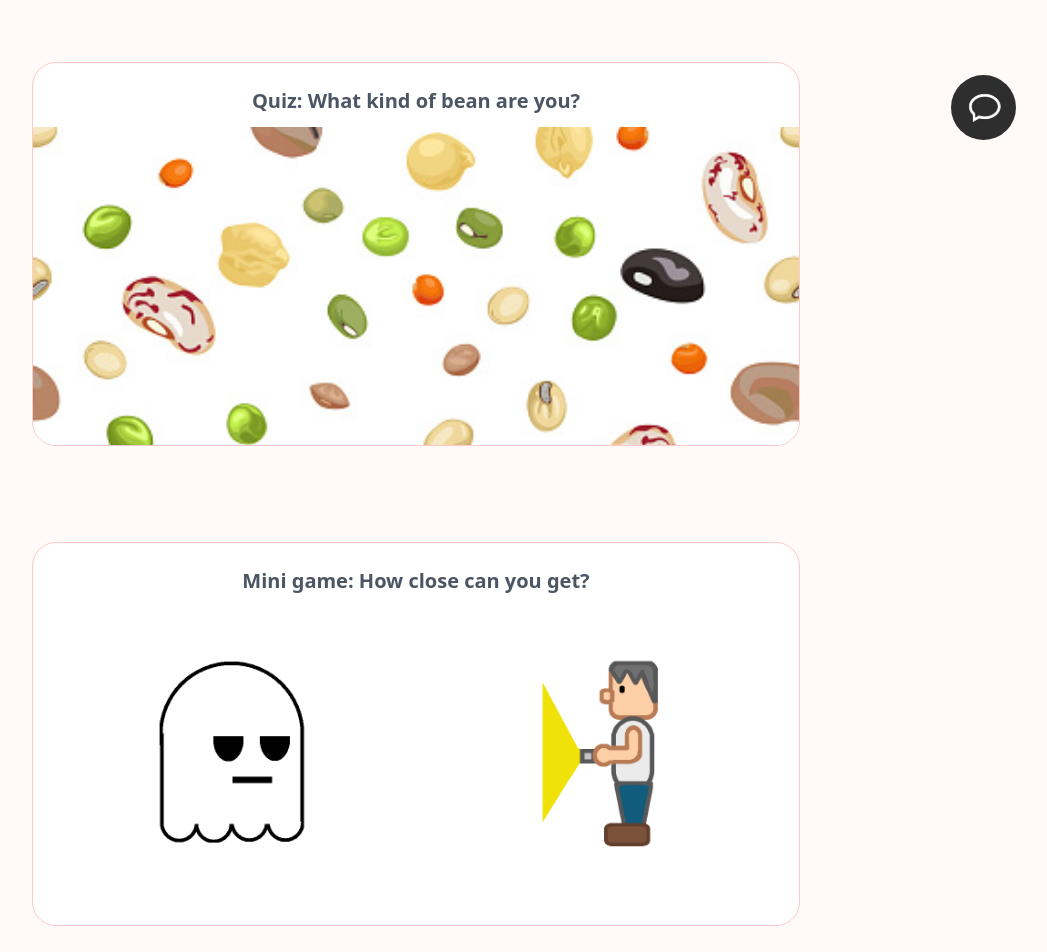
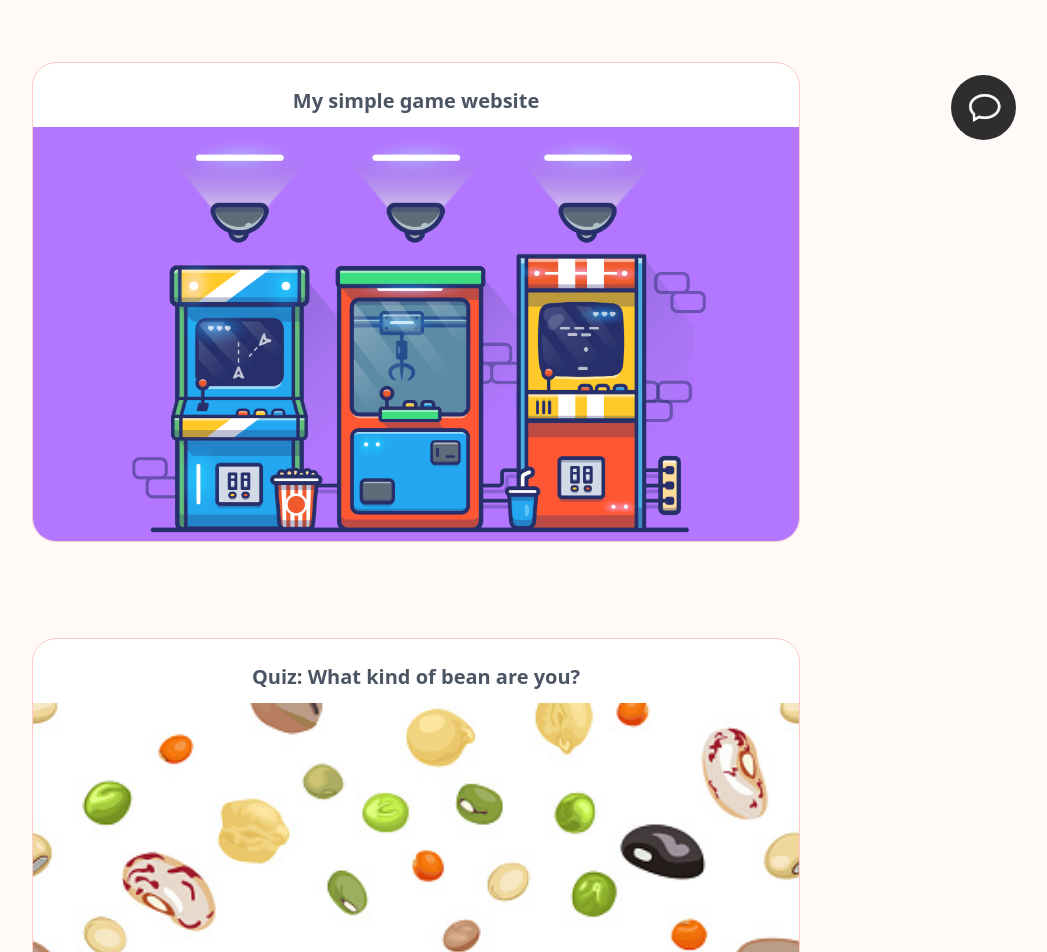
Before and after one commit to ashleycao12/my-website, a Vue app: page / in a window 1280 px wide. Shown: the part 620-1572 px from the top of the page, without its empty margins (224-1271 px from the left). Built offline with nearby package versions, Linux system fonts and the light colour scheme.

Commit message:
replace reaction game with new game website

```diff
--- a/src/views/HomeView.vue
+++ b/src/views/HomeView.vue
@@ -19,19 +19,21 @@
       </div>
   </div>
 
-  <!-- projects -->
-  <div class="bg-white h-56 sm:h-72 lg:h-96 w-5/6 md:w-3/5 max-w-3xl mx-auto my-24 rounded-3xl overflow-hidden border border-red-200 hover:shadow-2xl transition ease duration-300" ref="project1" @click= "goQuiz">
+  <!--project 1-->
+  <a href="https://simple-games-95942.web.app/">
+    <div class="bg-white h-56 sm:h-72 lg:h-[30rem] w-5/6 md:w-3/5 max-w-3xl mx-auto my-24 rounded-3xl overflow-hidden border border-red-200 hover:shadow-2xl transition ease duration-300">
+      <div class="cursor-pointer hover:-translate-y-3 transition ease duration-300">
+        <h3 class="pb-3 pt-6 sm:text-xl text-center font-bold text-gray-600"> My simple game website </h3>
+        <img class="projectImg object-fit w-full" src="@/assets/game.png" alt="arcade">
+      </div>
+    </div>
+  </a>
+  <!-- project 2 -->
+  <div class="bg-white h-56 sm:h-72 lg:h-[30rem] w-5/6 md:w-3/5 max-w-3xl mx-auto my-24 rounded-3xl overflow-hidden border border-red-200 hover:shadow-2xl transition ease duration-300" ref="project1" @click= "goQuiz">
     <!-- project content (so it can move up when hover)-->
     <div class="cursor-pointer hover:-translate-y-3 transition ease duration-300">
     <h3 class="pb-3 pt-6 sm:text-xl text-center font-bold text-gray-600">Quiz: What kind of bean are you? </h3>
-    <img class="projectImg object-cover w-full" src="@/assets/quiz/mixedBean.jpg" alt="no image">
-    </div>
-  </div>
-  <!--project 2-->
-  <div class="bg-white h-56 sm:h-72 lg:h-96 w-5/6 md:w-3/5 max-w-3xl mx-auto my-24 rounded-3xl overflow-hidden border border-red-200 hover:shadow-2xl transition ease duration-300" @click= "goReactionGame">
-    <div class="cursor-pointer hover:-translate-y-3 transition ease duration-300">
-    <h3 class="pb-3 pt-6 sm:text-xl text-center font-bold text-gray-600">Mini game: How close can you get? </h3>
-    <img class="projectImg object-cover w-full" src="@/assets/reaction-game/thumbnail.png" alt="no image">
+    <img class="projectImg object-cover w-full" src="@/assets/quiz/mixedBean.jpg" alt="beans">
     </div>
   </div>
 </template>
```
Also changed, not shown: src/assets/game.png (added).
